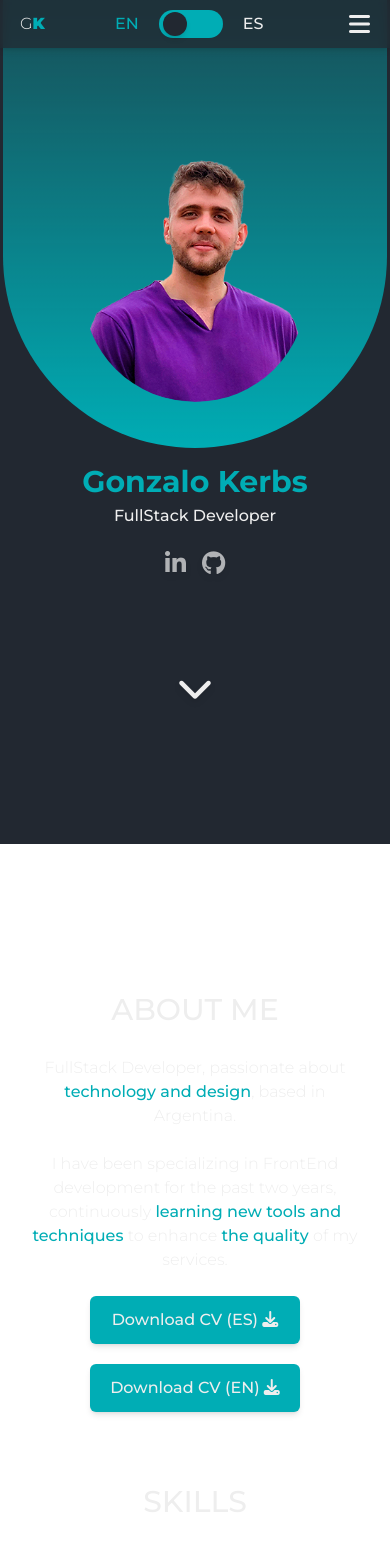
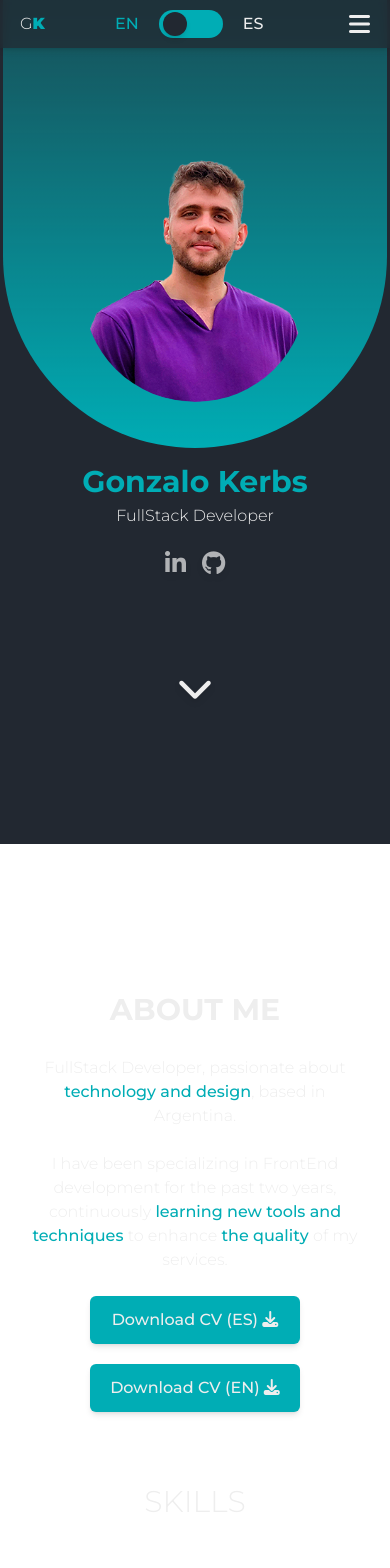
Before and after one commit to SbrekDev/Gonzalo-Kerbs-Portafolio, a React (Vite) app: page / in a window 390 px wide. Shown: the top 1568 px of the page. Built offline with nearby package versions, Linux system fonts and the light colour scheme; some icons are missing.

Commit message:
fix weight subtitles

```diff
--- a/src/components/ContactComponent.tsx
+++ b/src/components/ContactComponent.tsx
@@ -30,7 +30,7 @@ const ContactComponent = () => {
           <div className="hidden lg:block absolute w-[50%] h-96 rounded-r-full left-[-35%] bg-gradient-to-r from-transparent to-accent"></div>
           <div className="hidden lg:block absolute w-[50%] h-96 rounded-l-full right-[-35%] bg-gradient-to-l from-transparent to-accent"></div>
             <div className="flex flex-col justify-center items-center gap-5 px-6">
-              <h3 className="text-3xl text-center mb-3 py-2 px-2 border-b border-primary-dark uppercase">
+              <h3 className="text-3xl text-center mb-3 py-2 px-2 border-b border-primary-dark uppercase font-semibold">
                 {t('CONTACT_SUBTITLE')}
               </h3>
               <p className="text-center font-extralight max-w-xl">
--- a/src/components/PresentationComponent.tsx
+++ b/src/components/PresentationComponent.tsx
@@ -45,7 +45,7 @@ const PresentationComponent = () => {
             <h2
               data-aos="fade-left"
               data-aos-duration="1000"
-              className="mt-1 text-primary-light text-center md:text-3xl xl:text-5xl"
+              className="mt-1 text-primary-light text-center md:text-3xl xl:text-5xl font-thin"
             >
               {t('PRESENTATION_SUBTITLE')}
             </h2>
--- a/src/components/ProjectsComponent.tsx
+++ b/src/components/ProjectsComponent.tsx
@@ -131,7 +131,7 @@ const ProjectsComponent = () => {
           <div className="hidden lg:block absolute w-[50%] h-96 rounded-r-full left-[-35%] bg-gradient-to-r from-transparent to-accent"></div>
           <div className="hidden lg:block absolute w-[50%] h-96 rounded-l-full right-[-35%] bg-gradient-to-l from-transparent to-accent"></div>
           <div className="flex flex-col justify-center items-center gap-5 px-6">
-            <h3 className="text-3xl text-center mb-3 py-2 px-2 border-b border-primary-dark uppercase">
+            <h3 className="text-3xl text-center mb-3 py-2 px-2 border-b border-primary-dark uppercase font-semibold">
               {t('PROJECTS_EXPERIENCE_SUBTITLE')}
             </h3>
             <p className="text-center font-extralight max-w-xl">
@@ -158,7 +158,7 @@ const ProjectsComponent = () => {
           data-aos-offset="0"
           className="flex flex-col items-center justify-center  p-5 w-full mt-10 z-30"
         >
-          <h3 className=" text-3xl text-center mb-12 py-2 px-2 uppercase">
+          <h3 className=" text-3xl text-center mb-12 py-2 px-2 uppercase font-thin">
             {t('PROJECTS_WORK_SUBTITLE')}
           </h3>
 
--- a/src/components/SkillsComponent.tsx
+++ b/src/components/SkillsComponent.tsx
@@ -84,7 +84,7 @@ const SkillsComponent = () => {
               >
                 <div className="hidden lg:block absolute w-[50%] h-96 rounded-r-full left-[-35%] bg-gradient-to-r from-transparent to-accent"></div>
                 <div className="hidden lg:block absolute w-[50%] h-96 rounded-l-full right-[-35%] bg-gradient-to-l from-transparent to-accent"></div>
-                <h3 className="text-3xl text-center mb-1 uppercase">{t('SKILLS_ABOUT_TITLE')}</h3>
+                <h3 className="text-3xl text-center mb-1 uppercase font-semibold">{t('SKILLS_ABOUT_TITLE')}</h3>
                 <p className="text-center font-extralight max-w-xl">
                   {t('SKILLS_ABOUT_TEXT_1')}{" "}
                   <strong className="text-accent">
@@ -124,7 +124,7 @@ const SkillsComponent = () => {
             </div>
           </div>
           <div className="flex flex-col gap-5 my-10 py-5 mx-3 w-full">
-            <h3 className="text-3xl text-center mb-5 uppercase">{t('SKILLS_SUBTITLE')}</h3>
+            <h3 className="text-3xl text-center mb-5 uppercase font-thin">{t('SKILLS_SUBTITLE')}</h3>
             <div className="flex flex-wrap justify-center gap-4 py-5 md:px-6 w-full">
               {skills.map((skills, i) => (
                 <div
@@ -151,7 +151,7 @@ const SkillsComponent = () => {
           </div>
 
           <div className="flex flex-col justify-center items-center gap-5 p-3 mt-3 py-5 w-full">
-            <h3 className="text-3xl text-center mb-5 uppercase">{t('SKILLS_CERTIFICATIONS_SUBTITLE')}</h3>
+            <h3 className="text-3xl text-center mb-5 uppercase font-thin">{t('SKILLS_CERTIFICATIONS_SUBTITLE')}</h3>
             <div className="flex flex-wrap justify-center gap-4 py-5 md:px-6 w-full">
               {certificaciones.map((certificacion, i) => (
                 <div
```
